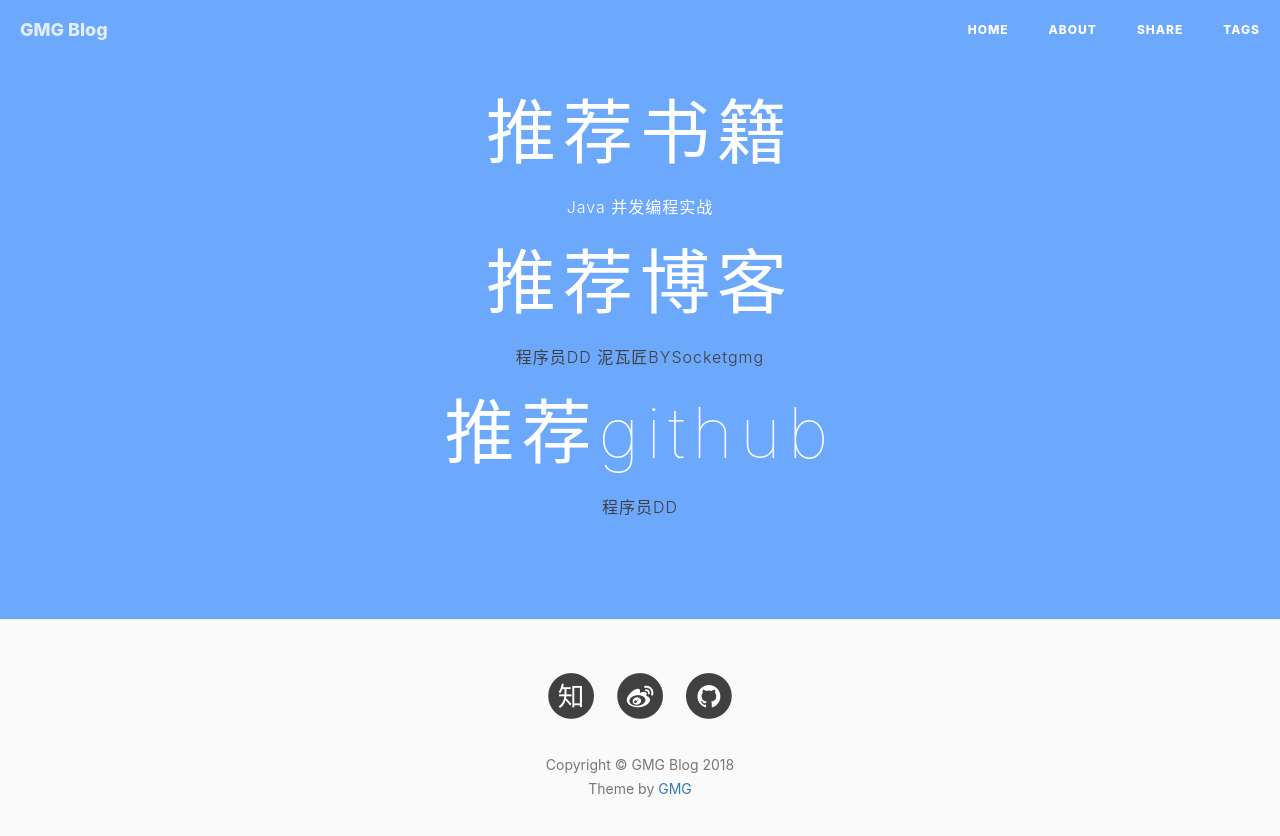
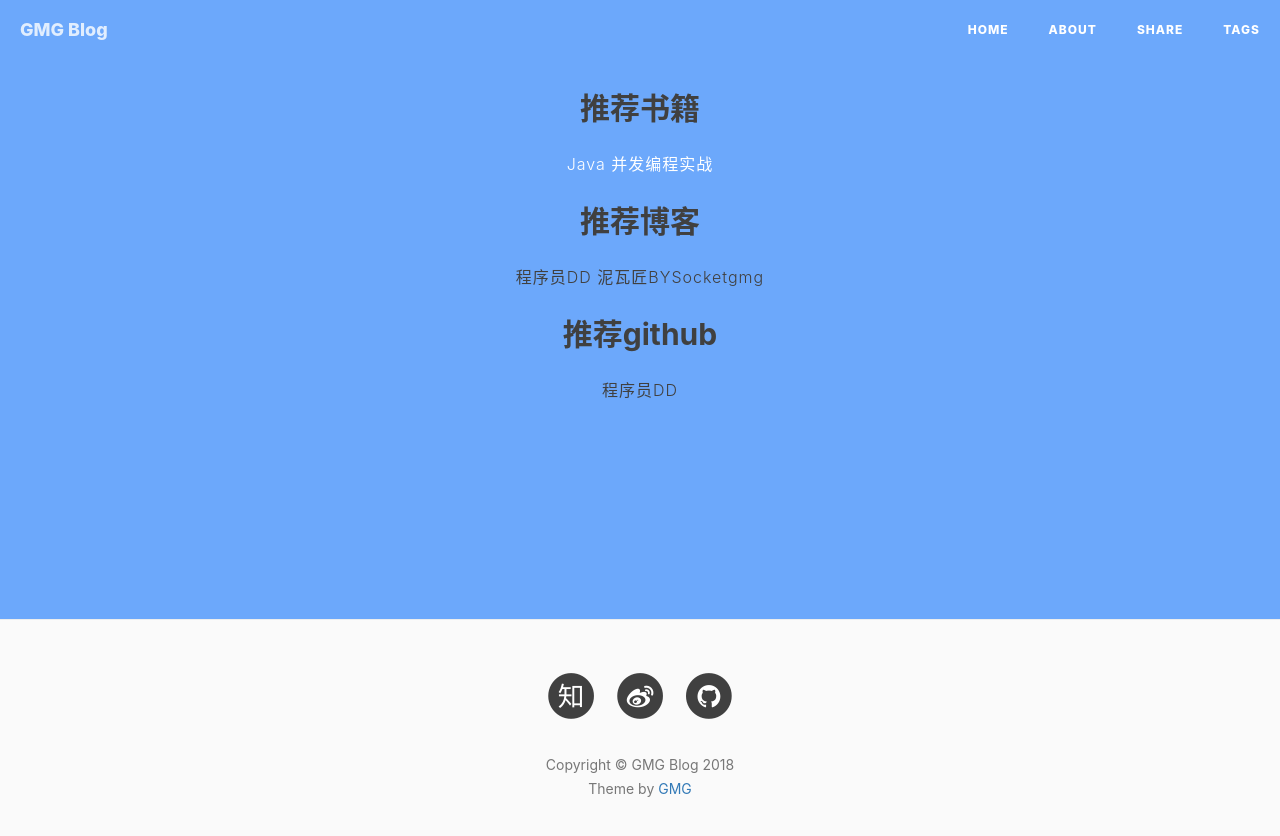
Before and after one commit to gmg0829/gmg0829.github.io, a Jekyll site: the page built from portfolio/index.html, in a window 1280 px wide. Shown: the top 836 px of the page. Built offline with Jekyll 4.4.1, drawn with Linux system fonts in a browser that asks for light colours; nearby versions of some CDN libraries; comment, search, counter and statistics services are not loaded.

Commit message:
修改为h2

```diff
--- a/portfolio/index.html
+++ b/portfolio/index.html
@@ -16,14 +16,14 @@ layout: default
 	<body>
 		<div class="container" style="margin:0;padding:0;width:100%;">
 			<header>
-				<h1>推荐书籍</h1>
+				<h2>推荐书籍</h2>
 				<p>Java 并发编程实战</p>
-				<h1>推荐博客</h1>
+				<h2>推荐博客</h2>
 				<p>
 					<a href="http://blog.didispace.com/">程序员DD</a>
 					<a href="https://www.bysocket.com/">泥瓦匠BYSocketgmg</a>
 				</p>
-				<h1>推荐github</h1>
+				<h2>推荐github</h2>
 				<p><a href="https://github.com/dyc87112/">程序员DD</a></p>
 			</header>
 
```
